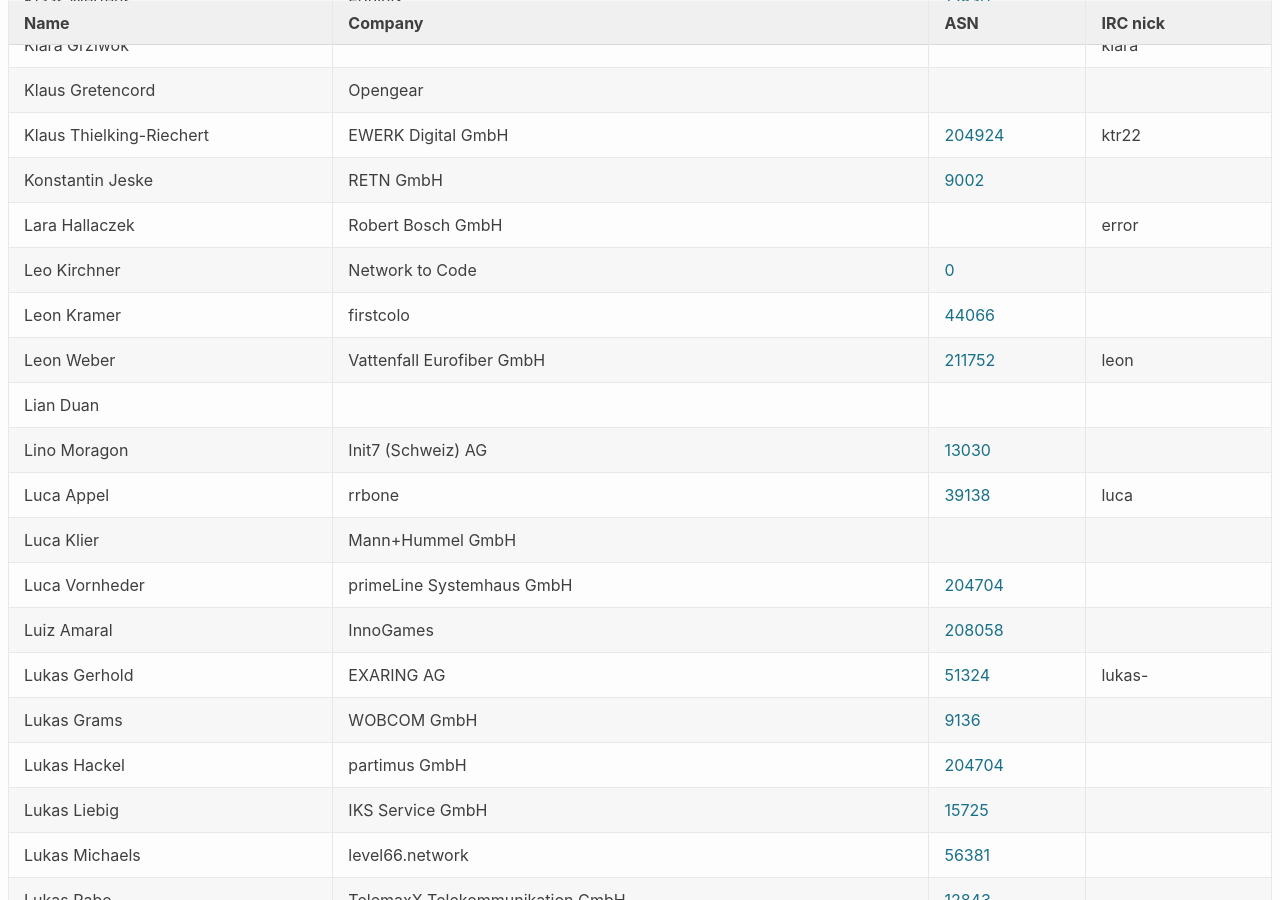
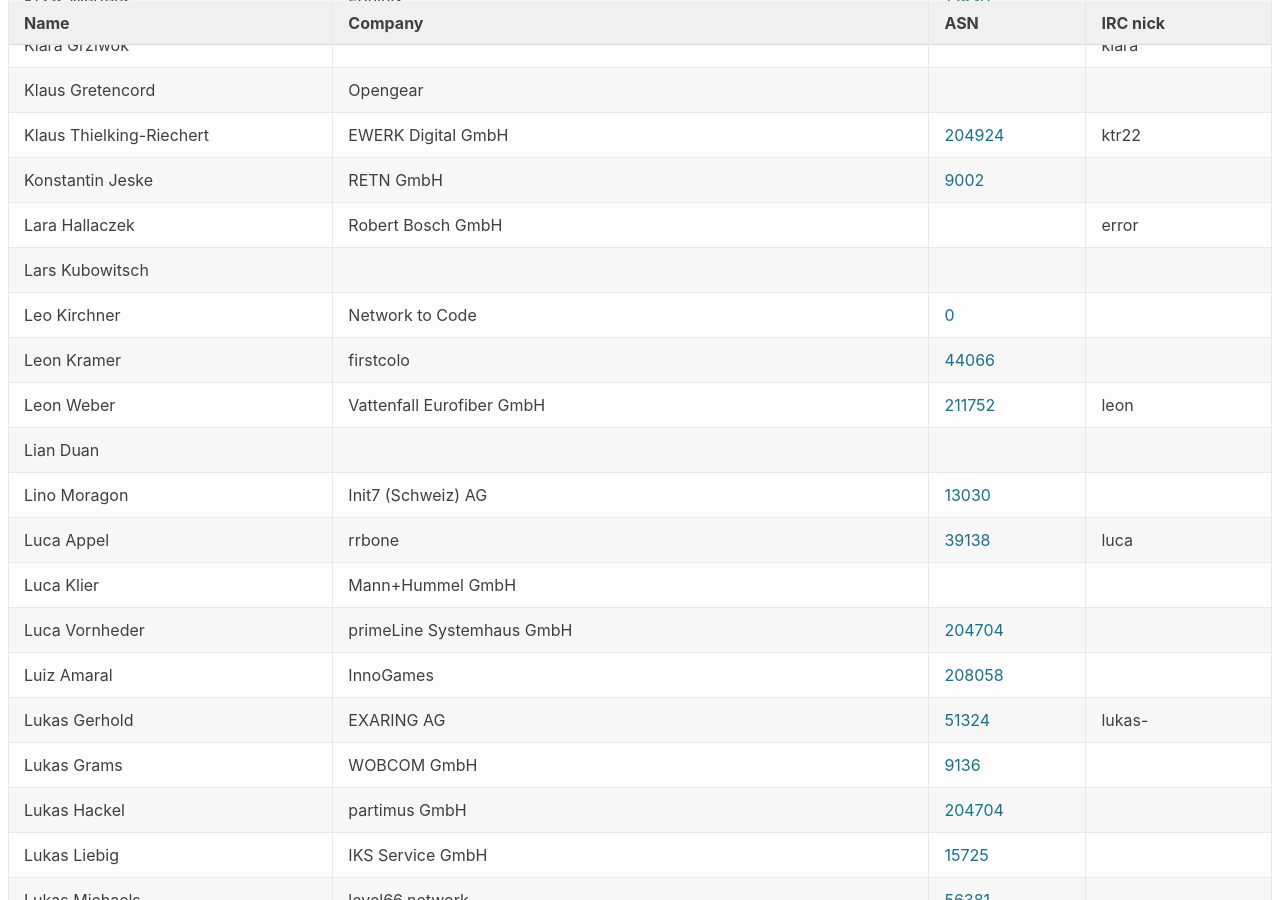
Before and after one commit to denog/pretix-attendeelist, a Jekyll site: the page built from denog15/index.md, in a window 1280 px wide and 900 px high, scrolled down 8344 px. Built offline with Jekyll 4.4.1, drawn with Linux system fonts in a browser that asks for light colours.

Commit message:
Latest data: Sun Nov 19 20:48:11 UTC 2023

```diff
--- a/_data/attendees_denog15_onsite.json
+++ b/_data/attendees_denog15_onsite.json
@@ -1122,6 +1122,12 @@
     "asn": null
   },
   {
+    "name": "Lars Kubowitsch",
+    "company": null,
+    "irc": null,
+    "asn": null
+  },
+  {
     "name": "Leo Kirchner",
     "company": "Network to Code",
     "irc": null,
```
